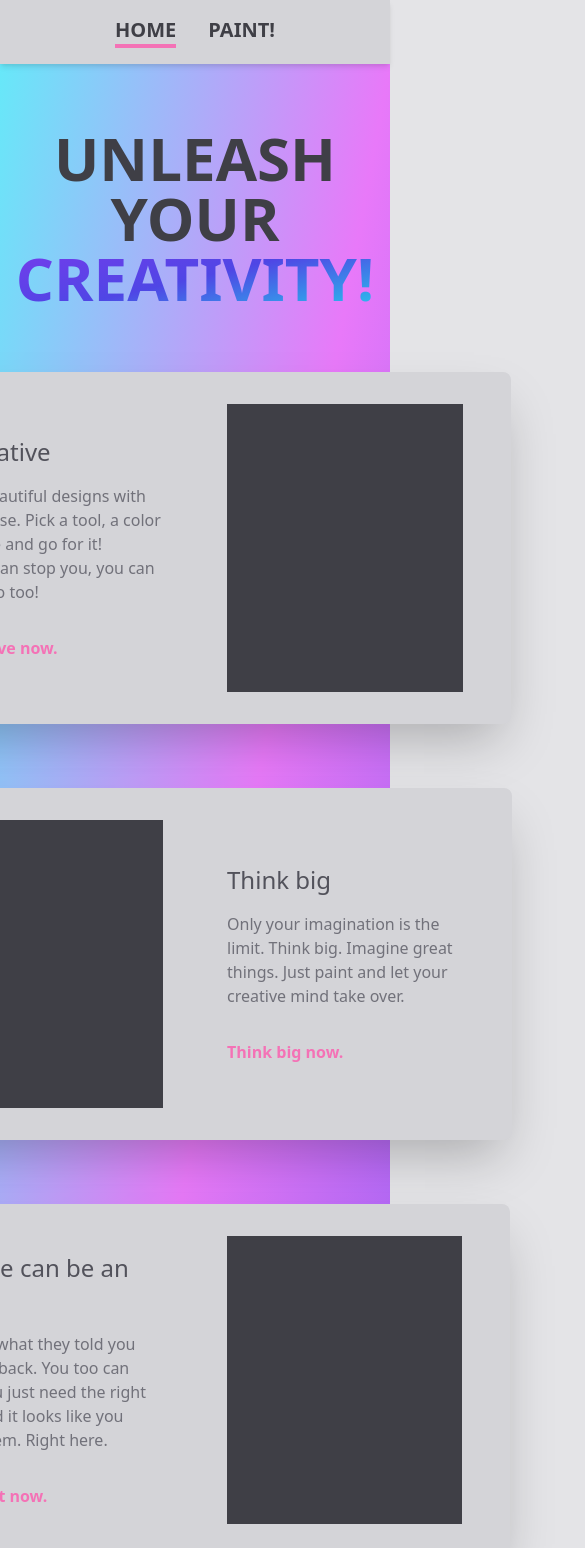
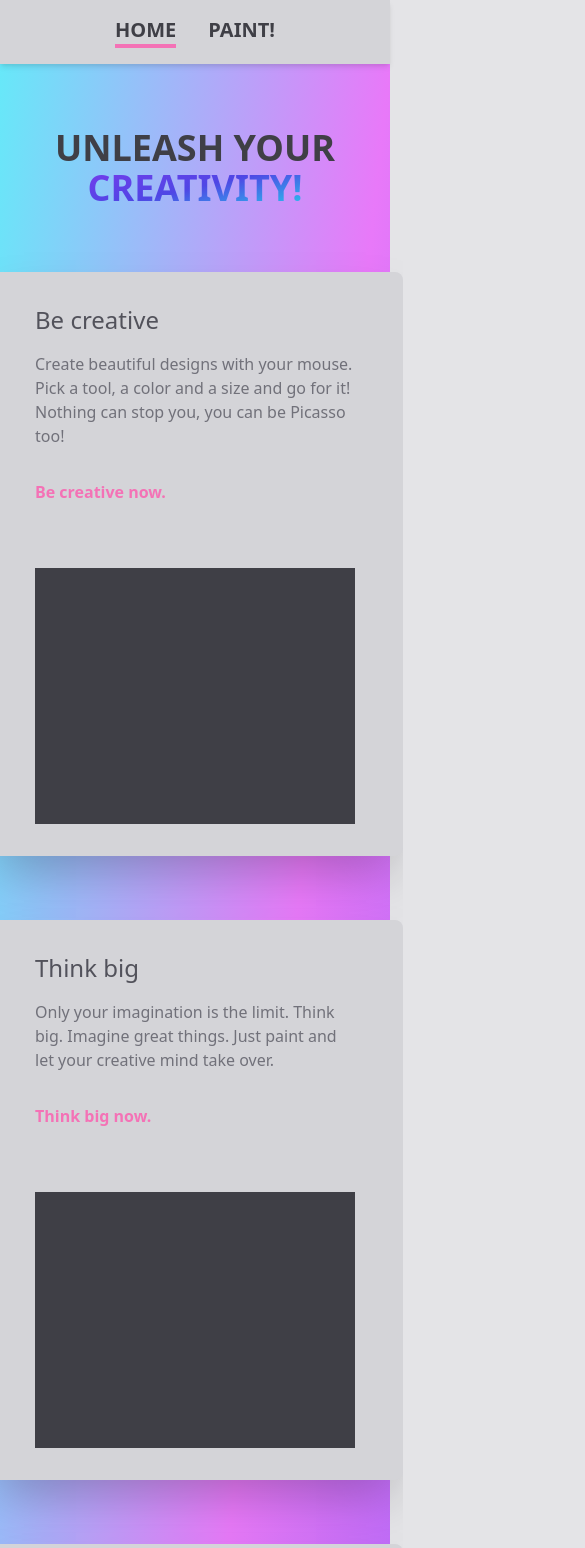
Before and after one commit to theolvq/paint-app-mintbean-hackathon, a Next.js app: page / in a window 390 px wide. Shown: the top 1548 px of the page, 585 px wide, since content can reach past the window. Built offline with nearby package versions, Linux system fonts and the light colour scheme.

Commit message:
added responsiveness, drawing with finger

```diff
--- a/components/Canvas.tsx
+++ b/components/Canvas.tsx
@@ -14,6 +14,8 @@ interface IProps {
   drawnShapes: IBasicShape[];
   setDrawnShapes: Dispatch<SetStateAction<IBasicShape[]>>;
 }
+
+type KonvaEvent = KonvaEventObject<MouseEvent | TouchEvent>;
 
 const Canvas: FC<IProps> = ({
   strokeColor,
@@ -92,7 +94,7 @@ const Canvas: FC<IProps> = ({
     ]);
   };
 
-  const handleMouseDown = (e: KonvaEventObject<MouseEvent>) => {
+  const handleMouseDown = (e: KonvaEvent) => {
     setIsDrawing(true);
     const pointerPosition = e.target.getStage()!.getPointerPosition()!;
     if (tool === 'pen') {
@@ -101,8 +103,15 @@ const Canvas: FC<IProps> = ({
     startShape(pointerPosition);
   };
 
-  const handleMouseMove = (e: KonvaEventObject<MouseEvent>) => {
-    setCursorPosition({ x: e.evt.clientX, y: e.evt.clientY });
+  type KonvaMouseEvent = KonvaEventObject<MouseEvent>;
+
+  const isMouseEvent = (tbd: KonvaEvent): tbd is KonvaMouseEvent =>
+    (tbd as KonvaMouseEvent).type ? true : false;
+
+  const handleMouseMove = (e: KonvaEvent) => {
+    if (isMouseEvent(e)) {
+      setCursorPosition({ x: e.evt.clientX, y: e.evt.clientY });
+    }
     if (!isDrawing) {
       return;
     }
@@ -151,6 +160,9 @@ const Canvas: FC<IProps> = ({
         onMouseup={handleMouseUp}
         onMouseEnter={handleMouseEnter}
         onMouseLeave={handleMouseLeave}
+        onTouchStart={handleMouseDown}
+        onTouchMove={handleMouseMove}
+        onTouchEnd={handleMouseUp}
       >
         <Layer>
           {lines.map((line, i) => (
--- a/components/Header.tsx
+++ b/components/Header.tsx
@@ -6,7 +6,7 @@ const Header: FC = () => {
   const router = useRouter();
 
   return (
-    <header className='flex items-center justify-center sticky top-0 w-full h-16 bg-gray-300  z-50 uppercase font-semibold text-xl shadow-md'>
+    <header className='flex items-center justify-center sticky top-0 w-full h-16 bg-gray-300 z-50 uppercase font-semibold text-xl shadow-md'>
       <nav>
         <ul className='flex justify-center items-center gap-8'>
           <li
--- a/components/Team.tsx
+++ b/components/Team.tsx
@@ -4,7 +4,7 @@ const Team = () => {
   return (
     <section className='flex flex-col items-center max-w-screen-lg'>
       <h3 className='text-3xl font-bold mb-16'>Meet the team!</h3>
-      <ul className='flex items-center gap-32'>
+      <ul className='flex sm:flex-row flex-col items-center gap-32'>
         <li className='team-card'>
           <div className='w-32 h-32 bg-black rounded-full mb-8'></div>
           <h4 className='text-xl font-semibold mb-4'>
--- a/components/Title.tsx
+++ b/components/Title.tsx
@@ -2,7 +2,7 @@ import React from 'react';
 
 const Title = () => {
   return (
-    <div className='uppercase font-bold text-6xl text-center mt-16'>
+    <div className='uppercase font-bold text-4xl sm:text-6xl text-center mt-16'>
       <h1>
         Unleash your <br />{' '}
         <span className='font-extrabold bg-gradient-to-br from-violet-600 to-cyan-400 via-indigo-600   bg-clip-text text-transparent'>
--- a/pages/index.tsx
+++ b/pages/index.tsx
@@ -26,9 +26,9 @@ const Home: NextPage = () => {
               <a className='link'>Be creative now.</a>
             </Link>
           </div>
-          <div className='w-96 h-72 bg-gray-700 '></div>
+          <div className='image'></div>
         </div>
-        <div className='card flex-row-reverse'>
+        <div className='card sm:flex-row-reverse'>
           <div>
             <h2 className='text-2xl mb-4 text-gray-600'>Think big</h2>
             <p className='max-w-sm mb-8'>
@@ -39,7 +39,7 @@ const Home: NextPage = () => {
               <a className='link'>Think big now.</a>
             </Link>
           </div>
-          <div className='w-96 h-72 bg-gray-700'></div>
+          <div className='image'></div>
         </div>
         <div className='card'>
           <div>
@@ -55,7 +55,7 @@ const Home: NextPage = () => {
               <a className='link'>Just paint now.</a>
             </Link>
           </div>
-          <div className='w-96 h-72 bg-gray-700 '></div>
+          <div className='image '></div>
         </div>
         <Team />
       </main>
--- a/styles/globals.css
+++ b/styles/globals.css
@@ -39,7 +39,11 @@
   }
 
   .card {
-    @apply flex items-center gap-16 bg-gray-300 text-gray-500 py-8 px-12 rounded-lg shadow-2xl;
+    @apply flex flex-col sm:flex-row items-center gap-16 bg-gray-300 text-gray-500 mx-4 py-8 px-12 rounded-lg shadow-2xl;
+  }
+
+  .image {
+    @apply w-80 h-64 bg-gray-700;
   }
 
   .team-card {
```
